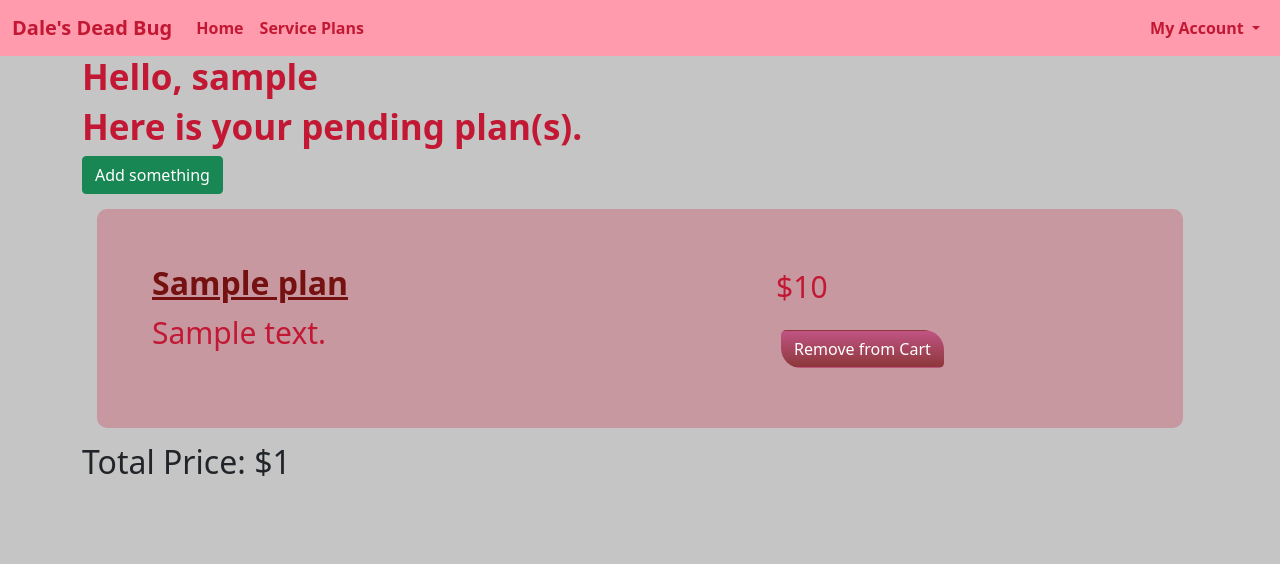
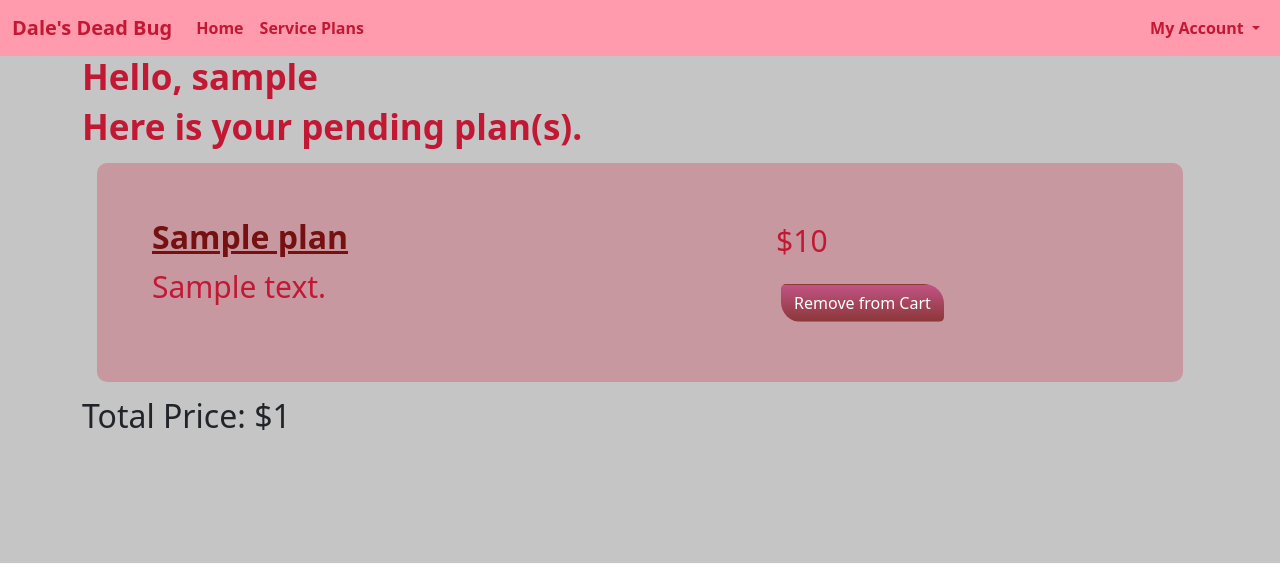
Before and after one commit to Rojasking700/DalesDeadBug, a Flask app: template app/templates/shoppingcart.html in a window 1280 px wide. Shown: the top 564 px of the page. Run offline with Flask 2, Linux system fonts and the light colour scheme; a user stored in the database is signed in; tables that the repository leaves empty hold one stand-in row (values such as "Sample post"); the template is opened without the code that fills it: values that come from a table or form of the project are taken from there, most other values are stand-ins (such as "Sample title", 1, 10 or a date in 2020); some libraries are stand-ins or nearby versions.

Commit message:
working code -GM

```diff
--- a/app/templates/available_plans.html
+++ b/app/templates/available_plans.html
@@ -24,7 +24,7 @@
         <div class="card">
             <div class="row no-gutters">
                 <div class="col-auto">
-                    <img src="https://via.placeholder.com/200" class="img-fluid" alt="">
+                    <img src="{{ objects.url }}" class="img-fluid" alt="" style="width: 200px !important;">
                 </div>
                 <div class="col">
                     <div class="card-block px-2">
--- a/app/templates/shoppingcart.html
+++ b/app/templates/shoppingcart.html
@@ -4,16 +4,12 @@
 {% block content %}
     <h4 class="regwelcome">Hello, {{ current_user.username }}</h4>
     <h4 class="regwelcome">Here is your pending plan(s).</h4>
-    <form action="{{ url_for('addcartplan', plan_id=1) }}" method="post">
-        <input type="submit" value="Add something" class="btn btn-success">
-    </form>
-
 
     {% for objects in cart %}
         {% if current_user.id == objects.user_id %}
         <div class="cart-item">
             <div>
-                <img src="https://via.placeholder.com/150" alt="">
+                <img src="{{ objects.plan.url }}" alt="" style="width: 200px !important;">
             </div>
             <div class="cart-item2">
                 <div>
```
